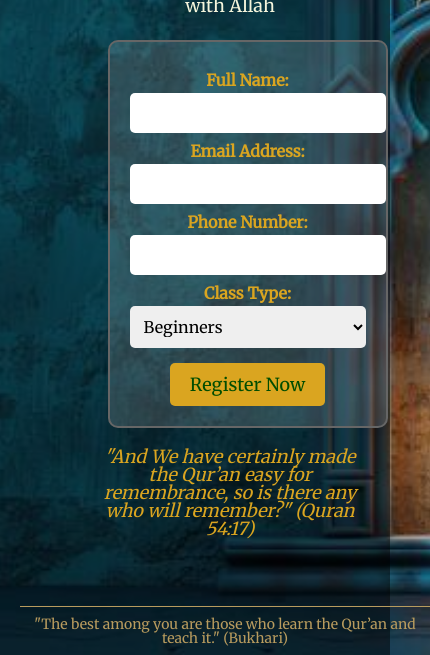
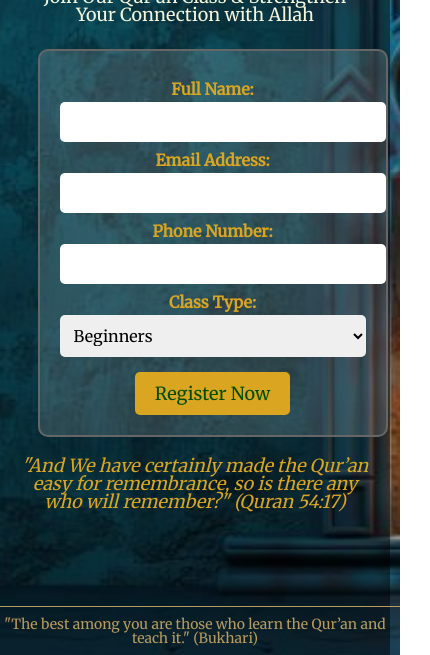
Before and after one commit to hshribati/ss, a plain HTML site: page index.html in a window 390 px wide. Shown: the part 189-844 px from the top of the page, 430 px wide, since content can reach past the window. Drawn offline with Linux system fonts and the light colour scheme.

Commit message:
Update style.css

```diff
--- a/css/style.css
+++ b/css/style.css
@@ -7,13 +7,14 @@ body {
   font-family: 'Merriweather', serif;
   text-align: center;
   padding: 20px;
-  min-height: 100vh;
+  min-height: 100vh; /* Ensures the body takes up full height of viewport */
   box-sizing: border-box;
   position: relative; /* Needed for overlay */
   display: flex;
-  justify-content: flex-start; /* Align content to the left */
+  justify-content: center; /* Center content horizontally */
   align-items: center; /* Vertically center the content */
   margin: 0;
+  overflow: hidden; /* Prevent any overflow from the body */
 }
 
 body::before {
@@ -32,6 +33,7 @@ body::before {
   align-items: center;
   justify-content: center;
   gap: 10px;
+  flex-wrap: wrap; /* Allows content to wrap on smaller screens */
 }
 
 .logo-container {
@@ -79,20 +81,20 @@ body::before {
   }
 
   .form-container {
-    margin-left: 0; /* Remove left margin to center form on small screens */
-    margin-top: 20px; /* Add some space from the top */
-    max-width: 100%; /* Make sure the form takes full width */
+    margin-left: 0;
+    margin-top: 20px;
+    max-width: 100%;
   }
 
   form {
-    margin-left: 0; /* Center the form */
-    max-width: 90%; /* Ensure it fits on smaller screens */
+    margin-left: 0;
+    max-width: 90%;
     width: 100%;
   }
 
   main {
-    margin-left: 0; /* Ensure content is aligned without shifting left */
-    align-items: center; /* Center form and content */
+    margin-left: 0;
+    align-items: center;
   }
 }
 
@@ -109,7 +111,7 @@ body::before {
 
 header {
   text-align: center;
-    margin-bottom: 10px; /* Space between header and form */
+  margin-bottom: 10px;
 }
 
 h1 {
@@ -123,17 +125,17 @@ h2 {
   font-size: 18px;
   color: #F5F5DC;
   margin-bottom: 15px;
-    word-wrap: break-word; /* Ensures text wraps within the form container */
-    overflow-wrap: break-word; /* Another property for the same effect */
-    word-break: break-word; /* Force word breaking in case of long words */
-    padding: 0 10px; /* Add some padding inside h2 to prevent text spilling */
+  word-wrap: break-word;
+  overflow-wrap: break-word;
+  word-break: break-word;
+  padding: 0 10px;
 }
 
 main {
   display: flex;
   flex-direction: column;
-    align-items: center; /* Center content */
-    margin-left: 20%; /* Slight left shift */
+  align-items: center;
+  margin-left: 0; /* Ensure no left shift */
 }
 
 form {
@@ -143,8 +145,8 @@ form {
   border: 2px solid #666;
   width: 100%;
   max-width: 400px;
-    margin-left: 35px; /* Move slightly to the left */
-    box-sizing: border-box; /* Ensure padding and border don't overflow the form */
+  margin-left: 35px;
+  box-sizing: border-box;
 }
 
 label {
@@ -206,7 +208,7 @@ footer {
   text-align: center;
   font-style: italic;
   font-size: 18px;
-    color: #DAA520; /* Gold color */
-    margin-top: 20px; /* Space between form and verse */
+  color: #DAA520;
+  margin-top: 20px;
   max-width: 600px;
 }
```
Lines whose indentation alone changed are shown as unchanged.
